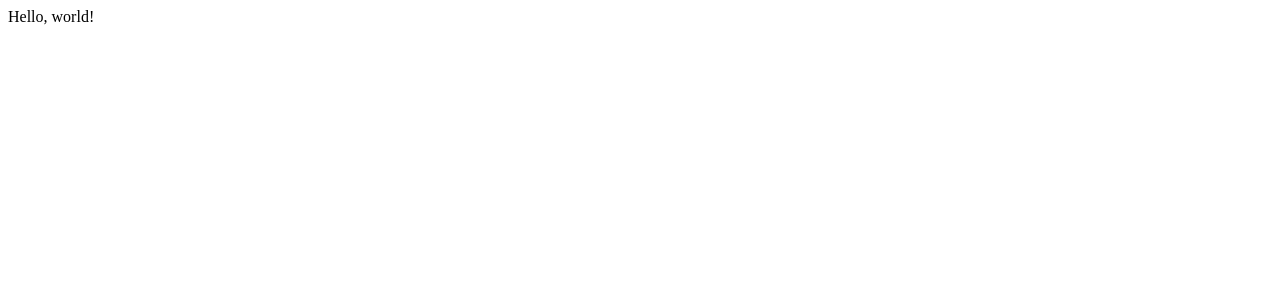
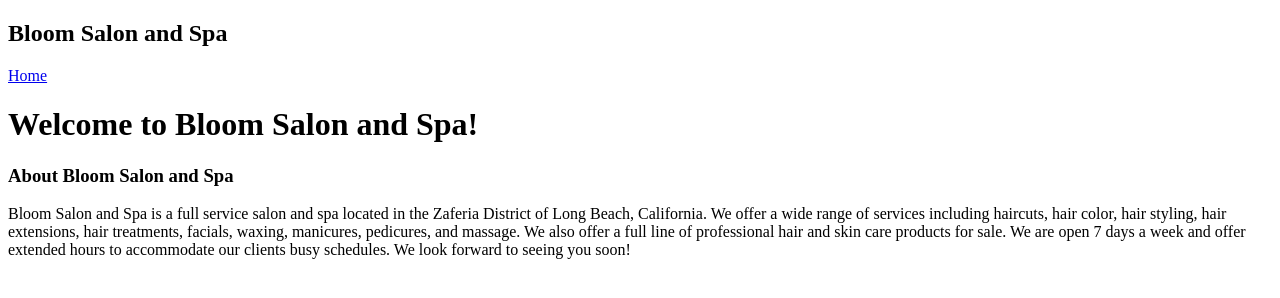
Before and after one commit to atmcpnk/FSA.Async.Project, a React app: page / in a window 1280 px wide. Built offline with nearby package versions, Linux system fonts and the light colour scheme.

Commit message:
created Home page, working on Services component

```diff
--- a/index.html
+++ b/index.html
@@ -3,9 +3,10 @@
   <head>
     <meta charset="UTF-8" />
     <meta name="viewport" content="width=device-width, initial-scale=1" />
-    <title>Appy the App!</title>
+    <title>⚜️ Bloom Salon & Spa ⚜️</title>
+    <!-- <link rel="stylesheet" href="/styles.css" /> -->
   </head>
-  <body>
+  <body id="body">
     <div id="root"></div>
   </body>
 </html>
--- /dev/null
+++ b/src/components/Home.js
@@ -0,0 +1,25 @@
+// Home component, will serve simply as the Home Page for the site
+import React from 'react';
+
+const Home = () => {
+    return (
+        <>
+            <div>
+                <main id='home-container'>
+                    <h1>Welcome to Bloom Salon and Spa!</h1>
+                    {/* image of interior seats here  */}
+                    <h3>About Bloom Salon and Spa</h3>
+                    <p>Bloom Salon and Spa is a full service salon and spa located in the Zaferia District of Long Beach, California.
+                        We offer a wide range of services including haircuts, hair color, hair styling, hair extensions, hair treatments, facials, waxing, manicures, pedicures, and massage.
+                        We also offer a full line of professional hair and skin care products for sale. We are open 7 days a week and offer extended hours to accommodate our clients busy schedules.
+                        We look forward to seeing you soon!</p>
+                    {/* image of interior from the perspective of entry door */}
+                    {/* link to contact page*/}
+                </main>
+                {/* NavLink to footer */}
+            </div>
+        </>
+    )
+};
+
+export default Home;
--- /dev/null
+++ b/src/components/Main.js
@@ -0,0 +1,27 @@
+import React from 'react';
+import { Routes, Route, NavLink } from 'react-router-dom';
+import Home from './Home';
+
+// entry point for all component routes
+
+const Main = () => {
+    return (
+        <>
+            <div>
+                <nav id='nav-bar'>
+                    <h1>Bloom Salon and Spa</h1>
+                    {/* add NavLinks here for Home Page, Services, About Us, Our Team, Contact */}
+                    <NavLink to="/" id='nav-links'>Home</NavLink>
+                </nav>
+                {/* add routes here for each of the above, Home, Services, About us, Our Team, Contact*/}
+                <Routes>
+                    <Route path='/' element={<Home />} />
+                </Routes>
+            </div>
+        </>
+    );
+}
+
+export default Main;
+
+//remember to import each component into this file (top of file)
--- /dev/null
+++ b/src/components/index.js
@@ -0,0 +1,2 @@
+// export files as default from the components folder
+export { default as Main } from './Main.js';
--- a/src/index.js
+++ b/src/index.js
@@ -1,4 +1,16 @@
 import React from 'react';
-import ReactDOM from 'react-dom';
+import { createRoot } from 'react-dom/client';
+// import the Main.js file from the components folder
+import  Main  from '/Users/abeflores/Desktop/FullStack Academy /Projects/All_Projects/FSA.Async.Project/src/components/Main.js';
+// import { Provider } from 'react-redux';
+import { BrowserRouter as Router } from 'react-router-dom';
+// import store from './store';
 
-ReactDOM.render(<div>Hello, world!</div>, document.getElementById('root'));
+const container = document.getElementById('root'); // grabs the root div from the index.html file
+const root = createRoot(container);
+
+root.render(
+        <Router>
+                <Main />
+        </Router>
+);
```
Also changed, not shown: src/components/Services.js (added, +16 -0 lines), styles.css (added).
